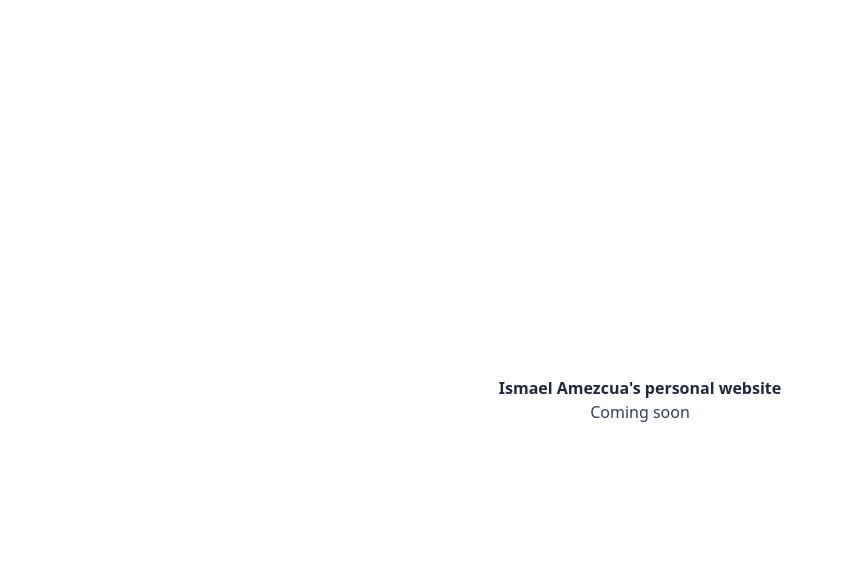
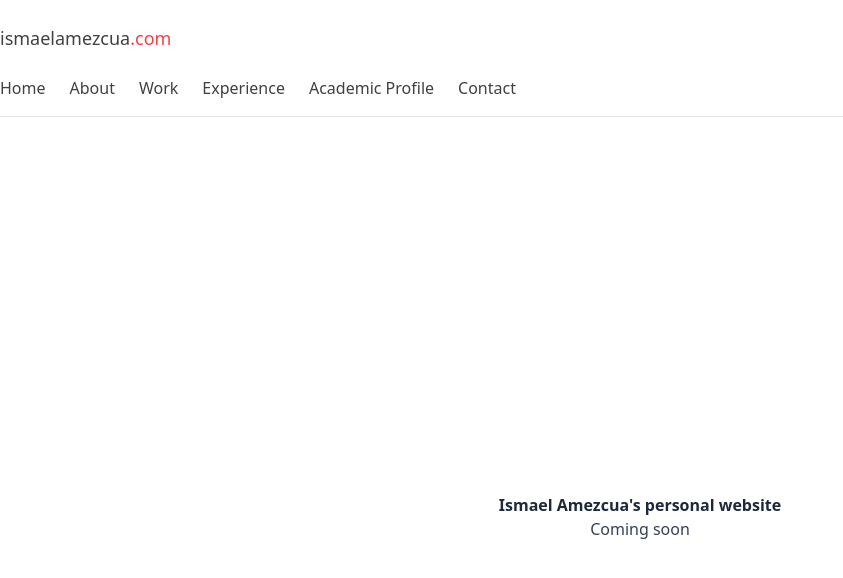
Before and after one commit to ismaelamezcua/ismaelamezcua-com, a Next.js app: page / in a window 1280 px wide. Shown: the top 578 px of the page, without its empty margins (0-843 px from the left). Built offline with nearby package versions, Linux system fonts and the light colour scheme.

Commit message:
feat: add Navbar and RotatingMenu components

```diff
--- a/components/Layout.tsx
+++ b/components/Layout.tsx
@@ -1,4 +1,5 @@
 import type { FC, ReactNode, ReactElement } from 'react'
+import Navbar from './Navbar'
 
 interface Props {
   children: ReactNode
@@ -7,6 +8,7 @@ interface Props {
 const Layout: FC<Props> = ({ children }): ReactElement => {
   return (
     <>
+      <Navbar />
       {children}
     </>
   )
--- /dev/null
+++ b/components/Navbar.tsx
@@ -0,0 +1,72 @@
+import type { FC, ReactElement } from 'react'
+import { useState } from 'react'
+import Link from 'next/link'
+import RotatingMenu from './RotatingMenu'
+
+const Navbar: FC = (): ReactElement => {
+  interface MenuEntry {
+    key: string,
+    label: string,
+    href: string
+  }
+
+  const menuEntries: MenuEntry[] = [
+    { key: 'home', label: 'Home', href: '/' },
+    { key: 'about', label: 'About', href: '/about' },
+    { key: 'work', label: 'Work', href: '/work' },
+    { key: 'experience', label: 'Experience', href: '/experience' },
+    { key: 'academic-profile', label: 'Academic Profile', href: '/academic-profile' },
+    { key: 'conact', label: 'Contact', href: '/contact' },
+  ]
+
+  const [isMenuOpen, setMenuOpen] = useState(false)
+
+  return (
+    <>
+      <nav className="container mx-auto p-2 lg:p-0 border-b border-neutral-200 relative">
+        <div className="flex flex-col">
+          <div className="flex flex-row justify-between items-center">
+            <div className="py-2 lg:py-6 text-lg">
+              <Link href="/">
+                <a>
+                  <span className="text-neutral-700">ismaelamezcua</span>
+                  <span className="text-red-500">.com</span>
+                </a>
+              </Link>
+            </div>
+
+            <div className="block lg:hidden cursor-pointer fill-neutral-700" onClick={() => setMenuOpen(!isMenuOpen)}>
+              <svg
+                xmlns="http://www.w3.org/2000/svg"
+                width="24"
+                height="24"
+              >
+                <path d="M4 6h16v2H4zm0 5h16v2H4zm0 5h16v2H4z"></path>
+              </svg>
+            </div>
+          </div>
+
+          <div className="hidden lg:block pb-4">
+            <div className="flex space-x-6">
+              {menuEntries.map(({ key, label, href }) => (
+                <Link key={key} href={href}>
+                  <a className="text-neutral-700 hover:text-red-500 active:text-red-500">
+                    {label}
+                  </a>
+                </Link>
+              ))}
+            </div>
+          </div>
+        </div>
+      </nav>
+
+      {isMenuOpen &&
+        <div className="absolute top-0 left-0 w-screen h-screen flex flex-col items-center justify-center space-y-2 bg-white lg:hidden" onClick={() => setMenuOpen(false)}>
+          <RotatingMenu />
+        </div>
+      }
+    </>
+  )
+}
+
+export default Navbar
--- /dev/null
+++ b/components/RotatingMenu.tsx
@@ -0,0 +1,34 @@
+import type { FC, ReactElement } from 'react'
+import Link from 'next/link'
+
+const RotatingMenu: FC = (): ReactElement => {
+  interface MenuEntry {
+    key: string,
+    label: string,
+    href: string
+  }
+
+  const menuEntries: MenuEntry[] = [
+    { key: 'home', label: 'Home', href: '/' },
+    { key: 'about', label: 'About', href: '/about' },
+    { key: 'work', label: 'Work', href: '/work' },
+    { key: 'experience', label: 'Experience', href: '/experience' },
+    { key: 'academic-profile', label: 'Academic Profile', href: '/academic-profile' },
+    { key: 'conact', label: 'Contact', href: '/contact' },
+  ]
+
+  return (
+    <>
+      {menuEntries.map(({ key, label, href }) => (
+        <Link key={key} href={href}>
+          <a className="text-4xl font-black -rotate-6 text-neutral-700 hover:rotate-0 ease-linear delay-75 transition-all hover:text-red-500 active:text-red-500">
+            {label}
+          </a>
+        </Link>
+      ))}
+    </>
+
+  )
+}
+
+export default RotatingMenu
```
Also changed, not shown: 1 other file (tests, documents, lock files or other folders).
